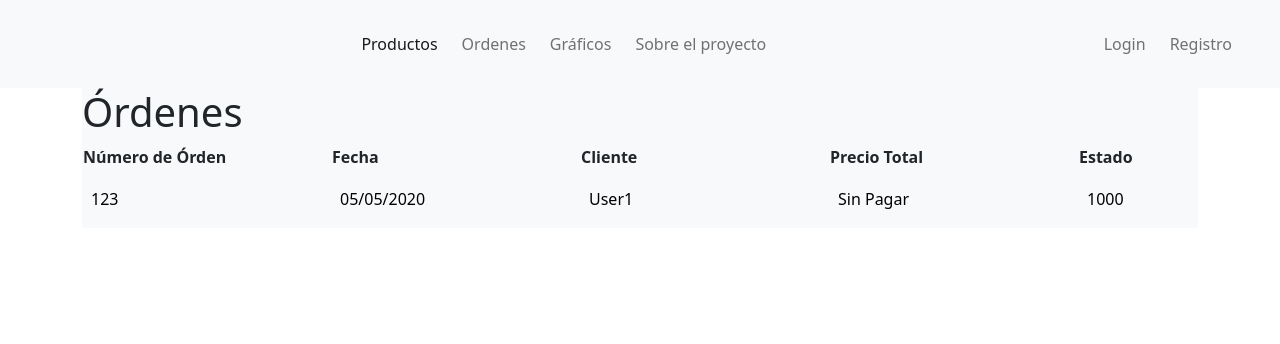
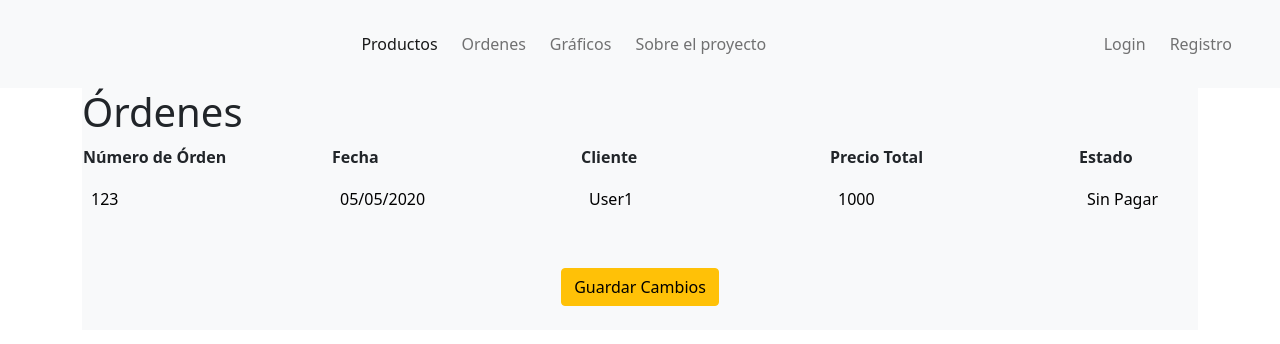
Before and after one commit to pablomdh/Dashboard_E-commerce, a React (Create React App) app: page /orders in a window 1280 px wide. Shown: the top 344 px of the page. Built offline with nearby package versions, Linux system fonts and the light colour scheme.

Commit message:
corrections on table input

```diff
--- a/src/components/Dashboard/Dashboard.jsx
+++ b/src/components/Dashboard/Dashboard.jsx
@@ -19,6 +19,9 @@ function Dashboard() {
           {/* map de productos rendering el componente */}
           <Product />
         </table>
+        <div className="d-flex justify-content-center">
+          <button className="btn btn-warning my-4">Guardar Cambios</button>
+        </div>
       </main>
     </div>
   );
--- a/src/components/Order/Order.jsx
+++ b/src/components/Order/Order.jsx
@@ -46,20 +46,20 @@ function Order() {
           <input
             className="input"
             type="text"
-            name="state"
-            id={`${orderId}state`}
-            value={state}
-            onChange={(e) => setState(e.target.value)}
+            name="price"
+            id={`${orderId}price`}
+            value={price}
+            onChange={(e) => setPrice(e.target.value)}
           />
         </td>
         <td>
           <input
             className="input"
             type="text"
-            name="price"
-            id={`${orderId}price`}
-            value={price}
-            onChange={(e) => setPrice(e.target.value)}
+            name="state"
+            id={`${orderId}state`}
+            value={state}
+            onChange={(e) => setState(e.target.value)}
           />
         </td>
         <td>
--- a/src/components/Orders/Orders.jsx
+++ b/src/components/Orders/Orders.jsx
@@ -18,6 +18,9 @@ function Orders() {
           {/* map de productos rendering el componente */}
           <Order />
         </table>
+        <div className="d-flex justify-content-center">
+          <button className="btn btn-warning my-4">Guardar Cambios</button>
+        </div>
       </main>
     </div>
   );
--- a/src/components/Product/Product.jsx
+++ b/src/components/Product/Product.jsx
@@ -40,7 +40,7 @@ function Product() {
             id={`${item}bestproduct`}
             value={bestProduct}
             checked={bestProduct}
-            onChange={(e) => setBestProduct(e.target.value)}
+            onChange={(e) => setBestProduct(!bestProduct)}
           />
         </td>
         <td>
```
